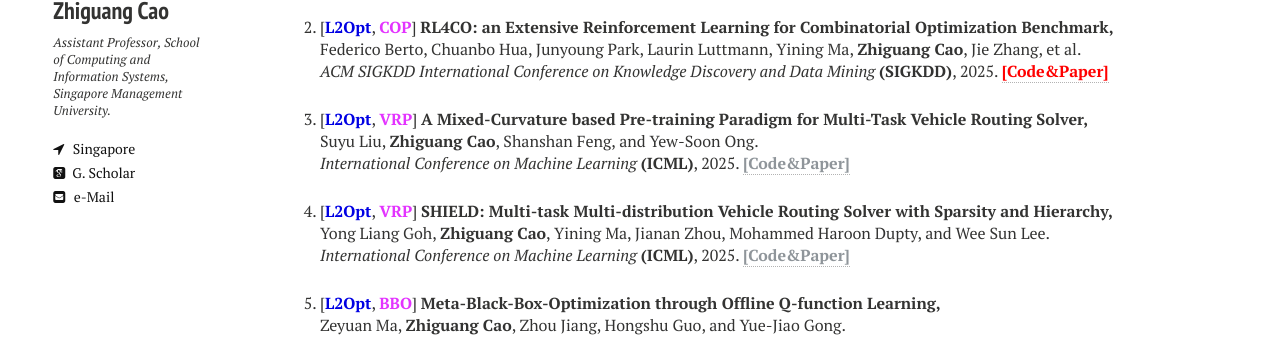
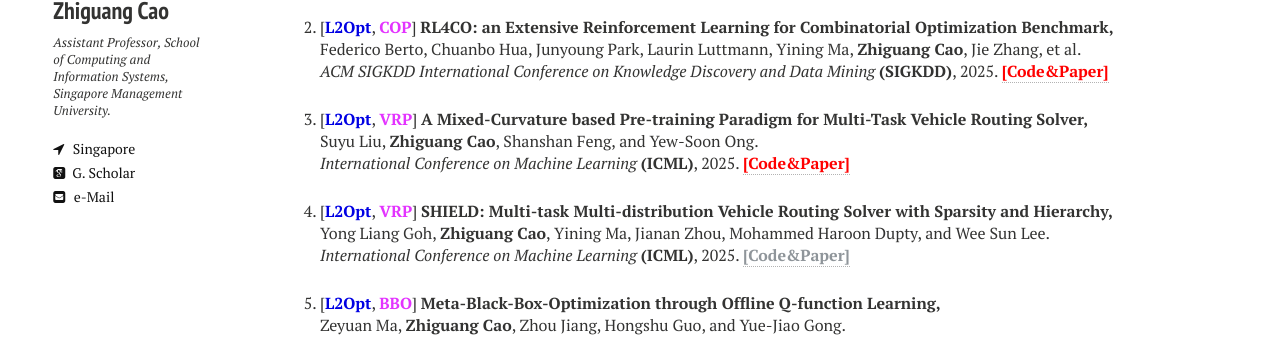
Before and after one commit to zhiguangcaosg/zhiguangcaosg.github.io, a Jekyll site: the page built from publications.md, in a window 1280 px wide. Shown: the part 295-634 px from the top of the page. Built offline with Jekyll 4.4.1, drawn with Linux system fonts in a browser that asks for light colours; nearby versions of some CDN libraries.

Commit message:
Update publications.html

```diff
--- a/_layouts/publications.html
+++ b/_layouts/publications.html
@@ -110,7 +110,7 @@ div.bibtex pre { font-size: 75%; overflow: auto;  width: 100%; padding: 0em 0em;
 <p>
 [<font color="#0000E3"><b>L2Opt</b></font>, <font color="#E333FF"><b>VRP</b></font>] <b>A Mixed-Curvature based Pre-training Paradigm for Multi-Task Vehicle Routing Solver,</b>
 <br> Suyu Liu, <b>Zhiguang Cao</b>, Shanshan Feng, and Yew-Soon Ong.<br>
-<i> International Conference on Machine Learning</i> <b>(ICML)</b>, 2025. <a href="https://zhiguangcaosg.github.io/publications/"> <font color="#8F959A"><b>[Code&Paper]</b> </font></a>
+<i> International Conference on Machine Learning</i> <b>(ICML)</b>, 2025. <a href="https://github.com/lsyysl9711/Mixed_Curvature_VRPs" target="_blank"> <font color="#FF0000"><b>[Code&Paper]</b> </font></a>
 </p>
 </li>
 
```
